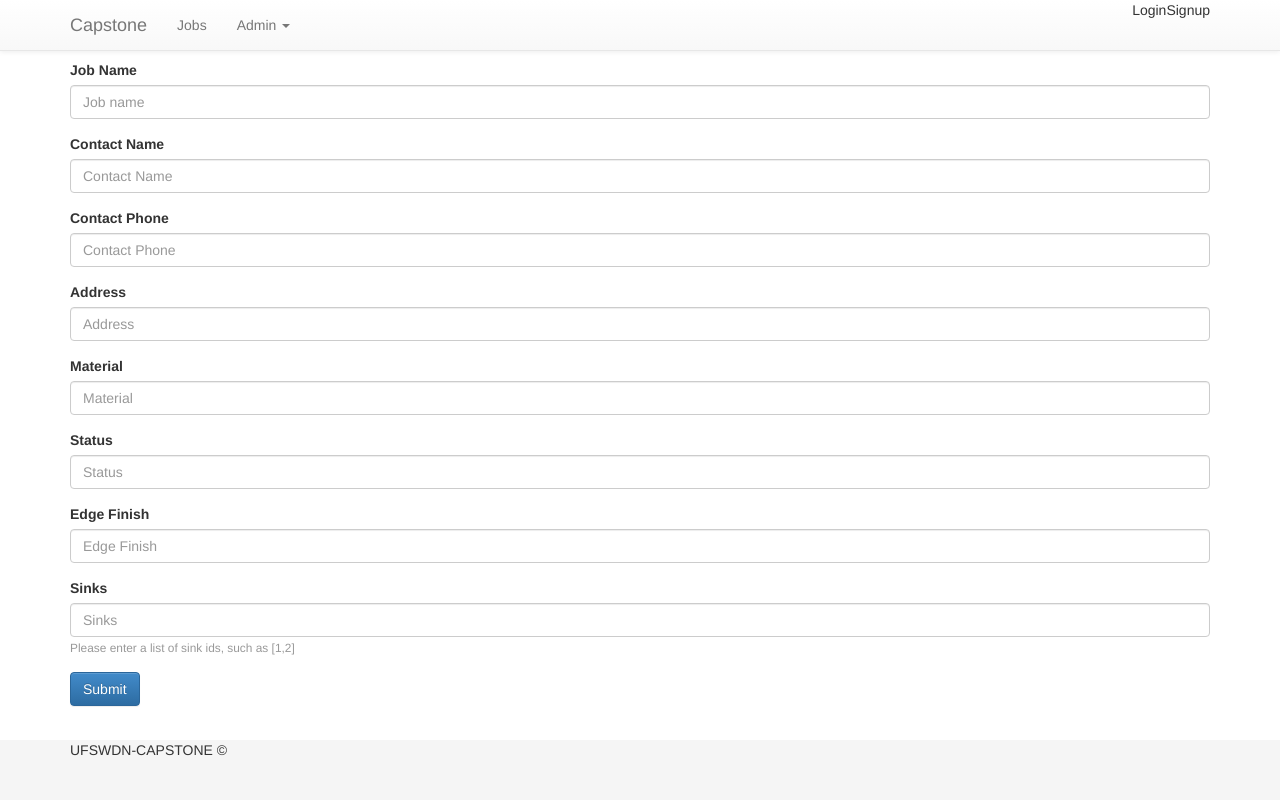
After one commit to mcastre1/UFSWDN-Capstone, a Flask app: template templates/pages/view_job.html in a window 1280 px wide. The commit adds this page. Run offline with Flask 2, Linux system fonts and the light colour scheme; the template is opened without the code that fills it, so the values that code supplies are empty; some libraries are stand-ins or nearby versions.

Commit message:
Added admin dropdown, ability to view a job and update, and ability to view the current inventory.

```diff
--- a/app.py
+++ b/app.py
@@ -46,8 +46,29 @@ def create_job_form():
 
 @app.route('/job/<int:id>', methods=["GET"])
 def view_job(id):
-    print(id)
-    return render_template('pages/home.html')
+    job = Job.query.get(int(id))
+    return render_template('pages/view_job.html', job=job.format())
+
+@app.route('/job/<int:id>', methods=["POST"])
+def update_job(id):
+    try:
+        form = request.form
+        job = Job.query.get(int(id))
+
+        job.job_name = form['job_name']
+        job.contact_name = form['contact_name']
+        job.contact_phone = form['contact_phone']
+        job.address = form['address']
+        job.material = form['material']
+        job.status = form['status']
+        job.edge_finish = form['edge_finish']
+        job.sinks = ast.literal_eval(form['sinks'])
+
+        job.update()
+        #flash(f"Succesfully Added {job_name} to the jobs list.")
+        return redirect(url_for('home'))
+    except :
+        abort(400)
 
 @app.route('/job/<int:id>/delete_job', methods=["DELETE"])
 def delete_job(id):
@@ -56,3 +77,7 @@ def delete_job(id):
 
     print("job deleted")
     return redirect(url_for('home'))
+
+@app.route('/inventory', methods=["GET"])
+def inventory():
+    return render_template('/pages/inventory.html', inventory=(item.format() for item in Inventory.query.all()))
--- a/templates/layouts/main.html
+++ b/templates/layouts/main.html
@@ -51,23 +51,27 @@
             <span class="icon-bar"></span>
             <span class="icon-bar"></span>
           </button>
-          <a class="navbar-brand" href="/">Inventory</a>
+          <a class="navbar-brand" href="/">Capstone</a>
         </div>
         <div class="collapse navbar-collapse">
           <ul class="nav navbar-nav">
-            <li {% if request.endpoint == 'home' %} class="active" {% endif %}><a href="{{ url_for('home') }}">Home</a></li>
-            <li {% if request.endpoint == 'create_job_form' %} class="active" {% endif %}><a href="{{ url_for('create_job_form') }}">Create Job</a></li>
+            <li {% if request.endpoint == 'home' %} class="active" {% endif %}><a href="{{ url_for('home') }}">Jobs</a></li>
 
             <li class="dropdown">
-              <a class="dropdown-toggle" data-toggle="dropdown">Dropdown <b class="caret"></b></a>
+              <a class="dropdown-toggle" data-toggle="dropdown">Admin <b class="caret"></b></a>
               <ul class="dropdown-menu">
-                <li><a>Action</a></li>
-                <li><a>Another action</a></li>
-                <li><a>Something else here</a></li>
+                <li class="dropdown-header">Jobs</li>
+                <li><a href="{{ url_for('create_job_form') }}">Create Job</a></li>
+
                 <li class="divider"></li>
-                <li class="dropdown-header">Nav header</li>
-                <li><a>Separated link</a></li>
-                <li><a>One more separated link</a></li>
+                <li class="dropdown-header">Inventory</li>
+                <li><a>Inventory</a></li>
+                <li><a>Add Inventory Item</a></li>
+
+                <li class="divider"></li>
+                <li class="dropdown-header">Sinks</li>
+                <li><a>Sinks</a></li>
+                <li><a>Add New Sink</a></li>
               </ul>
             </li>
           </ul>
@@ -101,7 +105,7 @@
 
   <div id="footer">
     <div class="container">
-      <p>Your Company &copy; All Rights Reserved.</p>
+      <p>UFSWDN-CAPSTONE &copy;</p>
       {% block footer %}{% endblock %}
     </div>
   </div>
--- /dev/null
+++ b/templates/pages/view_job.html
@@ -0,0 +1,50 @@
+{% extends 'layouts/main.html' %}
+{% block title %}Create a Job{% endblock %}
+{% block content %}
+<form class="needs-validation" method="POST">
+    <div class="form-group">
+        <label for="job_name">Job Name</label>
+        <input type="text" class="form-control" id="job_name" name="job_name"
+            placeholder="Job name" value="{{job.job_name}}" required>
+    </div>
+    <div class="form-group">
+        <label for="contact_name">Contact Name</label>
+        <input type="text" class="form-control" id="contact_name"
+        value="{{job.contact_name}}" name="contact_name" placeholder="Contact Name" required>
+    </div>
+    <div class="form-group">
+        <label for="contact_phone">Contact Phone</label>
+        <input type="text" class="form-control" id="contact_phone"
+        value="{{job.contact_phone}}" name="contact_phone" placeholder="Contact Phone" required>
+    </div>
+    <div class="form-group">
+        <label for="address">Address</label>
+        <input type="text" class="form-control" id="address"
+        value="{{job.address}}" name="address" placeholder="Address" required>
+    </div>
+    <div class="form-group">
+        <label for="material">Material</label>
+        <input type="text" class="form-control" id="material"
+        value="{{job.material}}" name="material" placeholder="Material">
+    </div>
+    <div class="form-group">
+        <label for="status">Status</label>
+        <input type="text" class="form-control" id="status"
+        value="{{job.status}}" name="status" placeholder="Status" required>
+    </div>
+    <div class="form-group">
+        <label for="edge_finish">Edge Finish</label>
+        <input type="text" class="form-control" id="edge_finish"
+        value="{{job.edge_finish}}" name="edge_finish" placeholder="Edge Finish">
+    </div>
+    <div class="form-group">
+        <label for="sinks">Sinks</label>
+        <input type="text" class="form-control" id="sinks"
+        value="{{job.sinks}}" name="sinks" placeholder="Sinks">
+        <small id="sinks_help" class="form-text text-muted">Please enter a list of sink ids, such as [1,2]</small>
+    </div>
+
+    <button type="submit" class="btn btn-primary">Submit</button>
+</form>
+
+{% endblock %}
```
Also changed, not shown: templates/pages/inventory.html (added, +30 -0 lines).
